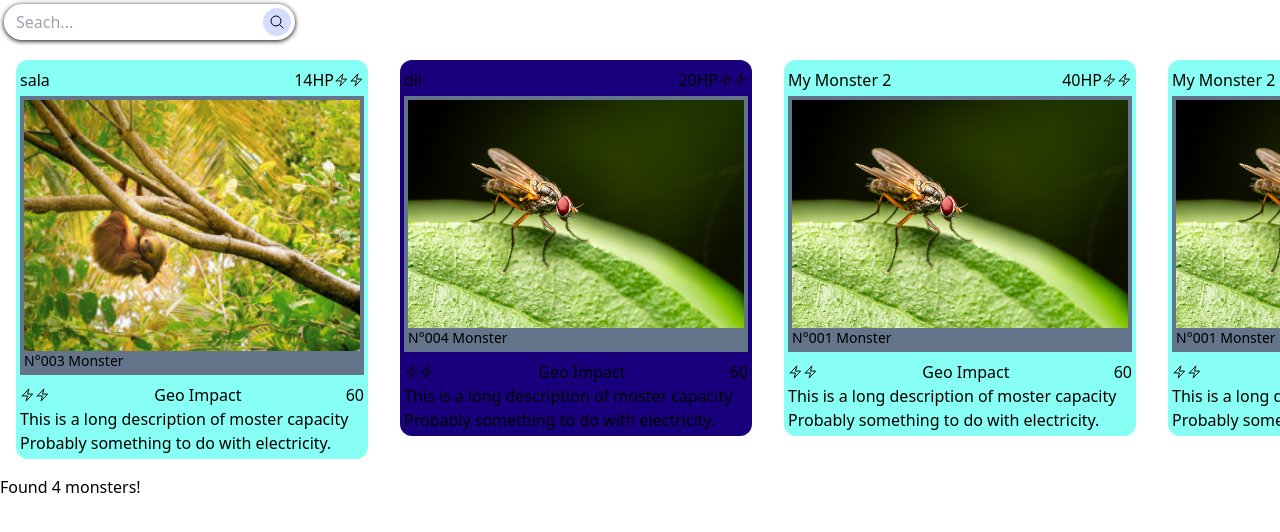
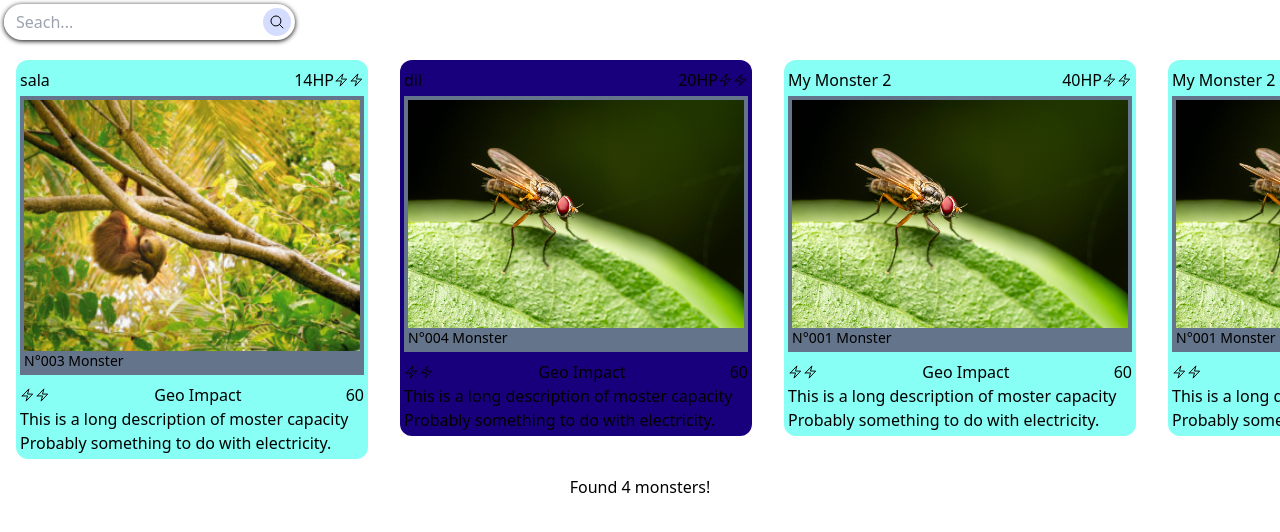
Before and after one commit to TsitouhRanjafy/PlayingCard, an Angular app: page / in a window 1280 px wide. Shown: the top 532 px of the page. Built offline with nearby package versions, Linux system fonts and the light colour scheme.

Commit message:
ng-template

```diff
--- a/src/app/app.component.html
+++ b/src/app/app.component.html
@@ -5,5 +5,7 @@
     <app-playing-card *ngFor="let monster of filterMonsters()" [monster]="monster"/>
 </div>
 
-<div *ngIf="filterMonsters().length == 0" class="">No monster found</div>
-<div *ngIf="filterMonsters().length != 0" class="">Found {{ filterMonsters().length }} monsters!</div>
+<div *ngIf="filterMonsters().length == 0; else found" class="text-center">No monster found</div>
+<ng-template #found>
+    <div class="text-center">Found {{ filterMonsters().length }} monsters!</div>
+</ng-template>
```
